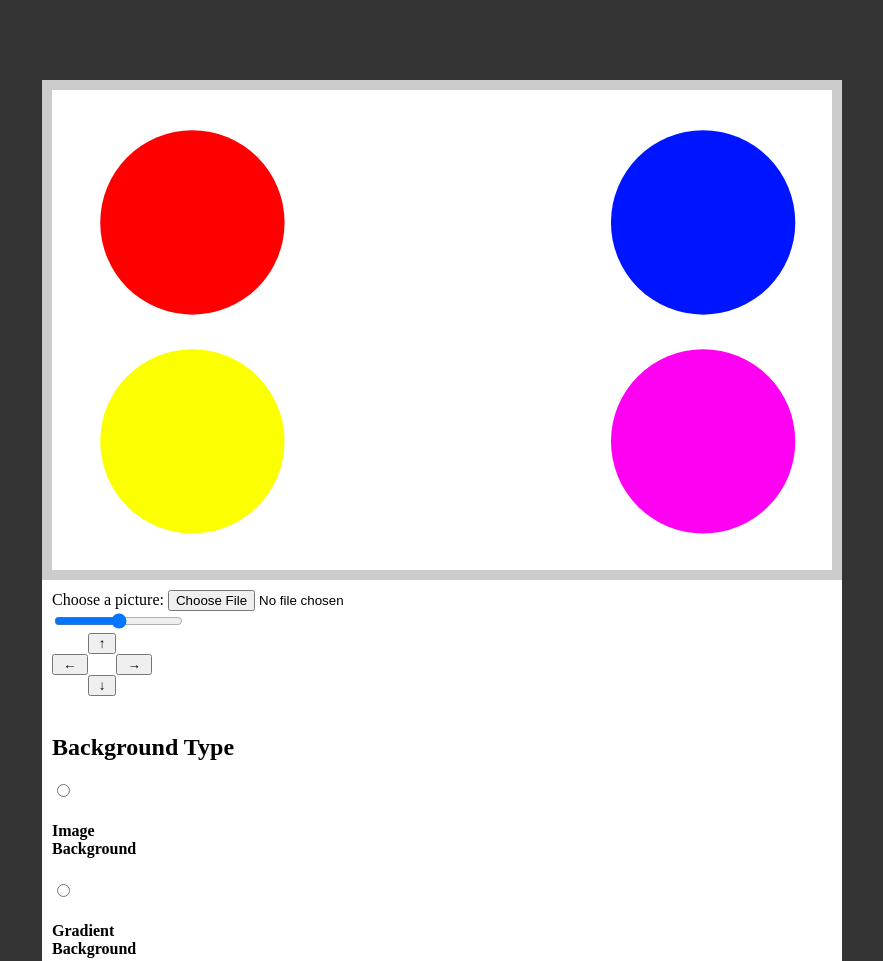
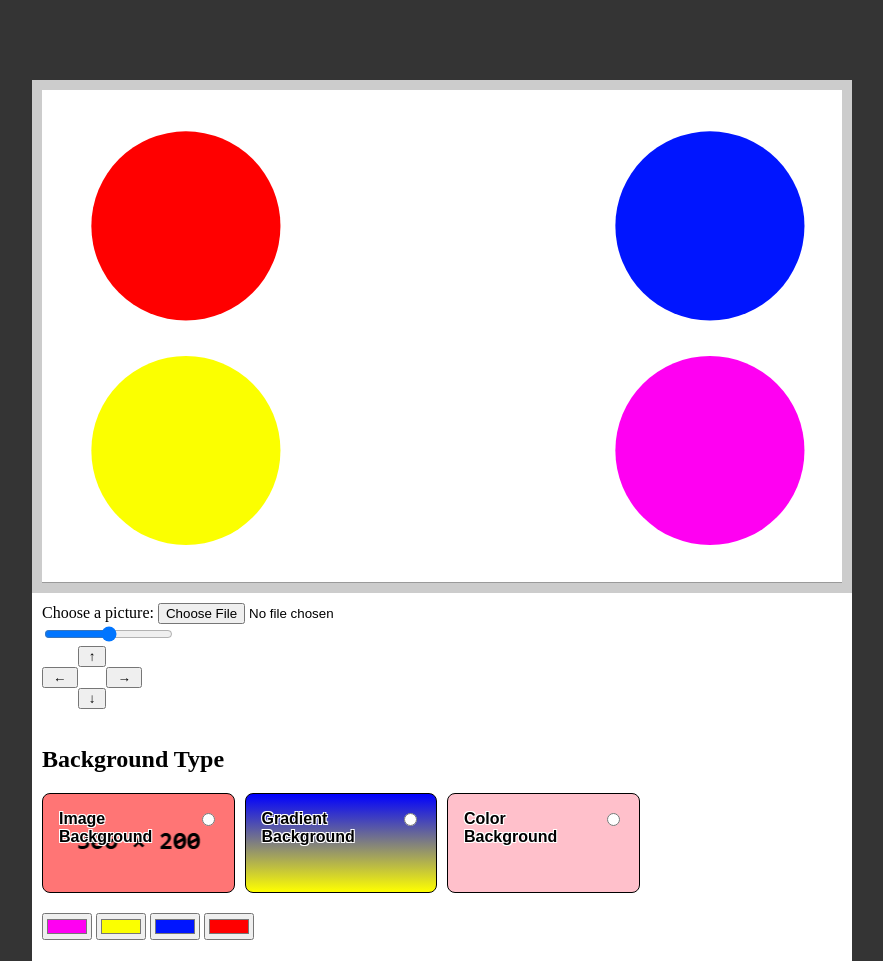
Before and after one commit to tarobytez/virtual-ballpit, a plain HTML site: page index.html in a window 1280 px wide. Shown: the top 961 px of the page, without its empty margins (198-1081 px from the left). Drawn offline with nearby package versions, Linux system fonts and the light colour scheme.

Commit message:
Sorted out the label and input cards

```diff
--- a/css/style.css
+++ b/css/style.css
@@ -10,7 +10,7 @@ body {
 }
 
 .wrapper {
-    max-width: 800px;
+    max-width: 820px;
     margin: 80px auto;
 }
 
@@ -31,19 +31,25 @@ body {
 #canvas {
     width: 100%;
     height: 100%;
-
-    background-color: white;
+    position: relative;
+    background: white;
     clip-path: content-box polygon(0% 0%, 0% 100%, 100% 100%, 100% 0%);
     display: flex;
 
 }
 
+#backgroundBallpit {
+    position:absolute;
+}
+
 #user-pic {
     height: calc(75%);
     align-self: flex-end;
+    position: absolute;
     left: 0;
     right: 0;
     margin-inline: auto;
+
 }
 
 /* Move Buttons */
@@ -72,27 +78,81 @@ div.moveButtons {
     grid-area: down;
 }
 
-.backgroundButtons label {
-    display: block;
-    width:100px;
-    height: 100px
+
+/* CARD INPUTS */
+.backgroundType, .backgroundTypeImg {
+    display: grid;
+    grid-template-columns: 1fr;
+    gap: 10px;
 }
 
-.card {
-    background-color: pink;
-    display: flex;
-    flex-direction: row;
-    flex-wrap:wrap;
-    align-items: center;
-    border-radius: .5rem;
-    width: 100px;
+.backgroundTypeImg {
+    margin-top: 20px;
+}
+
+.backgroundType label, .backgroundTypeImg label {
+    position:relative;
+    display:block;
+    border: 1px solid black;
+    border-radius: 0.5em;
+    padding: 1em;
+    cursor: pointer;
+    transition: all 250ms ease-in-out;
     height: 100px;
-    text-align: center;
-    cursor:pointer;
-    position:relative;
-    border: 2px solid black;
-    transition: 200ms ease-in-out transform;
+    box-sizing: border-box;
 }
+
+.backgroundType input, .backgroundTypeImg input  {
+    float:right;
+
+}
+
+.backgroundType label h4, .backgroundTypeImg label h4 {
+    font-family:Arial, Helvetica, sans-serif;
+    margin:0px;
+}
+
+label h4 {
+    text-shadow:
+   -1px -1px 0 #fff,
+    1px -1px 0 #fff,
+    -1px 1px 0 #fff,
+     1px 1px 0 #fff;
+
+}
+
+label:hover {
+    box-shadow: 0 4px 8px 0 rgba(0, 0, 0, 0.2), 0 6px 20px 0 rgba(0, 0, 0, 0.19);
+}
+
+label:has(input[type="radio"]:checked) {
+    border: 5px solid black;
+
+}
+
+label[for="imageBackground"] {
+    background: url("../images/placeholder-300x200.png") center center;
+}
+
+label[for="gradientBackground"] {
+    background: linear-gradient(to bottom, blue, yellow);
+}
+
+label[for="colorBackground"] {
+    background: pink;
+}
+
+
+/* Hides by default - will add the show class when */
+.backgroundTypeImg, .backgroundTypeGradient, .backgroundTypeColor {
+    /* opacity: 0;
+    visibility: hidden; */
+    display:none;
+}
+
+
+/* Background Image Options Styling */
+
 
 
 
@@ -117,8 +177,9 @@ div.moveButtons {
     background-color: rgba(0, 0, 0, 0.75);
 
     /* Not visible by default */
-    opacity: 0;
-    visibility: hidden;
+    /* opacity: 0;
+    visibility: hidden; */
+    display:none;
 
     /* A transition between the main screen and the modal */
     transition: 0.5s;
@@ -130,15 +191,9 @@ div.moveButtons {
 }
 
 
-/* This is toggled on and off to show the modal */
-#modal.show {
-    opacity: 1;
-    visibility: visible;
-}
 
 /* Aligns the content of the HD image, and sets it to have a maximum height of 95% of its container (to leave a little cushion for spacing) */
 #modal img {
-
     width: 75%;
     height: auto;
 }
@@ -147,8 +202,27 @@ body.modal-open {
     overflow: hidden;
 }
 
-@media (min-width: 820px) {
-    #display {
-        width: 800px;
+/* This is toggled on and off to show hidden elements */
+#modal.show, div.show {
+    opacity: 1;
+    visibility: visible;
+    display:grid;
+}
+
+@media (min-width: 400px) {
+    .backgroundType, .backgroundTypeImg {
+        grid-template-columns: 1fr 1fr;
     }
 }
+
+@media (min-width: 650px) {
+    .backgroundType, .backgroundTypeImg {
+        grid-template-columns: 1fr 1fr 1fr;
+    }
+}
+
+@media (min-width: 820px) {
+    .backgroundType, .backgroundTypeImg {
+        grid-template-columns: repeat(4, 1fr);
+    }
+}
```
